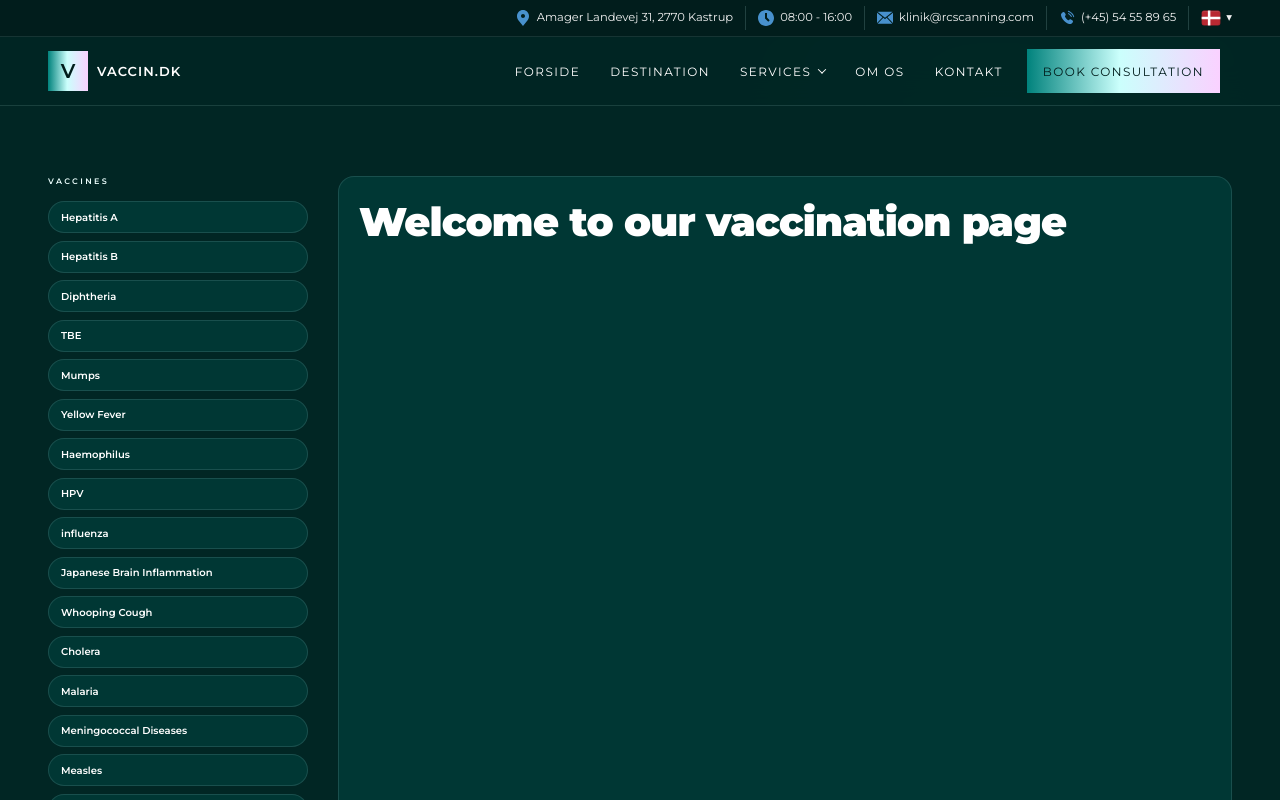
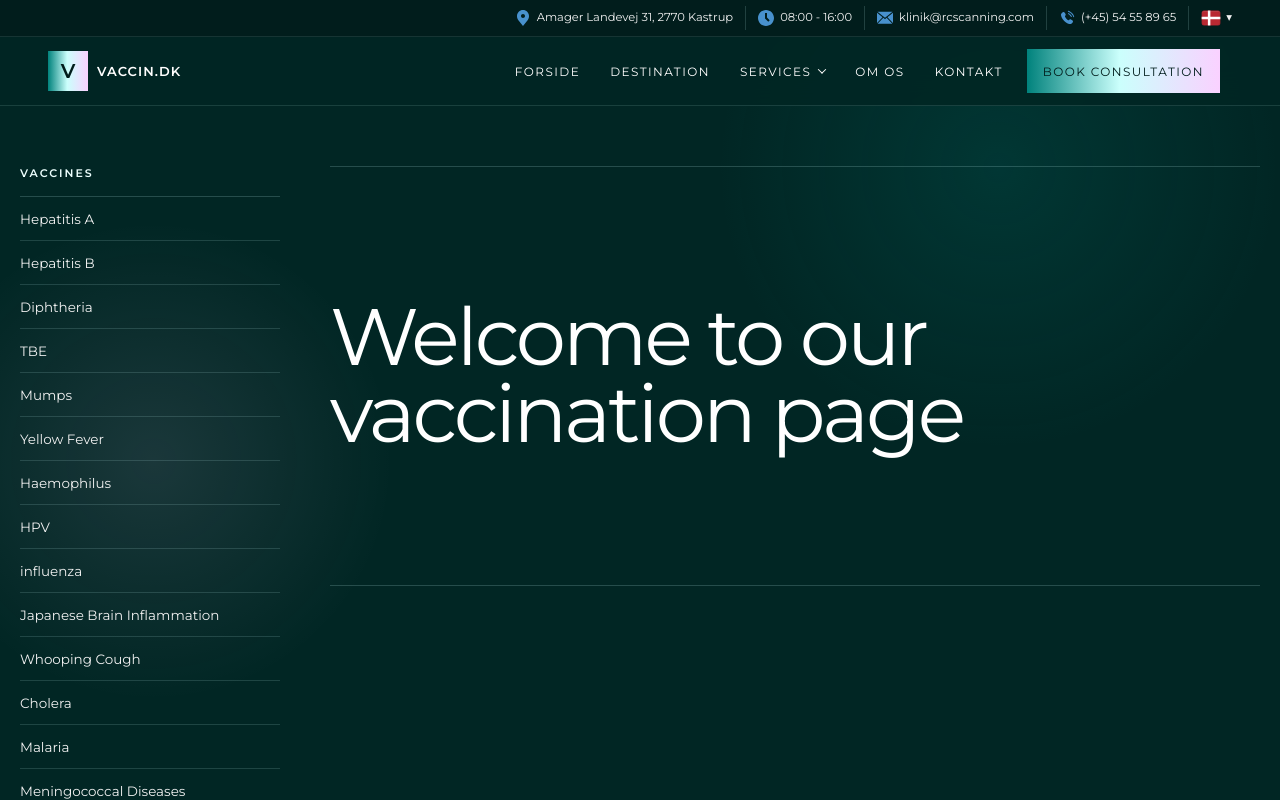
Before and after one commit to VadimTofan/vaccin.dk, a Next.js app in the folder frontend/: page /vaccines in a window 1280 px wide. Shown: the top 800 px of the page. Built offline with nearby package versions, Linux system fonts and the light colour scheme.

Commit message:
style(vaccines): refine vaccine information workspace

```diff
--- a/frontend/app/(pages)/vaccines/page.module.scss
+++ b/frontend/app/(pages)/vaccines/page.module.scss
@@ -1,45 +1,41 @@
 // clinic-surface
 // refero-clinical-blueprint
-// refero-auros
+// sitewide-editorial-retouch
 @use '@/styles/colors' as *;
-@use '@/styles/mixins';
+@use '@/styles/mixins' as mixins;
 
 .vaccines {
   display: grid;
-  gap: 2.5rem;
-  width: min(100%, var(--clinic-page-max));
+  width: min(100% - 4rem, var(--clinic-page-max));
   margin: 0 auto;
-  padding: 5rem var(--clinic-page-gutter) 7rem;
+  padding: 6rem 0 9rem;
+  gap: 4rem;
   color: $text-ink;
-  background: $surface-cream;
 
   @include mixins.small-tablet {
-    grid-template-columns: minmax(18rem, 26rem) 1fr;
-    padding: 7rem var(--clinic-page-gutter) 9rem;
-    gap: 3rem;
+    grid-template-columns: minmax(18rem, 26rem) minmax(0, 1fr);
+    gap: 5rem;
   }
 
   &__sidebar {
     display: grid;
-    gap: 1.5rem;
-    position: relative;
+    align-content: start;
+    gap: 1.6rem;
   }
 
-  &__eyebrow {
-    margin: 0;
-    font-size: 0.8rem;
+  &__eyebrow,
+  &__kicker {
+    font-size: 1.1rem;
     font-weight: 600;
-    letter-spacing: 0.3em;
+    letter-spacing: 0.18em;
     text-transform: uppercase;
     color: $accent-sea;
   }
 
   &__list {
     display: grid;
-    margin: 0;
-    padding: 0;
     list-style: none;
-    gap: 0.75rem;
+    border-top: 0.1rem solid rgb(203 255 252 / 18%);
   }
 
   &__list_item {
@@ -48,164 +44,140 @@
 
   &__button {
     width: 100%;
-    padding: 0.85rem 1.2rem;
-    font-size: 1rem;
-    font-weight: 600;
+    min-height: 4.4rem;
+    padding: 1.2rem 0;
+    font-size: 1.35rem;
+    font-weight: 500;
     text-align: left;
-    color: $text-ink;
-    background: $surface-card;
-    border: 0.1rem solid rgb(203 255 252 / 12%);
-    border-radius: var(--refero-card-radius);
-    cursor: pointer;
+    color: $text-light;
+    background: transparent;
+    border: 0;
+    border-bottom: 0.1rem solid rgb(203 255 252 / 14%);
+    border-radius: 0;
     transition:
-      transform 0.2s ease,
-      box-shadow 0.2s ease,
-      background-color 0.2s ease,
-      border-color 0.2s ease;
+      padding 0.18s ease,
+      color 0.18s ease;
+
+    &[data-active='true'] {
+      padding-left: 1.2rem;
+      color: $text-ink;
+      border-left: 0.2rem solid $refero-phosphor;
+    }
+
+    &:hover,
+    &:focus-visible {
+      padding-left: 1.2rem;
+      color: $accent-sea;
+    }
   }
 
-  &__button[data-active='true'] {
-    border-color: $accent-sea;
-    background: rgb(203 255 252 / 12%);
-    box-shadow: none;
-    transform: translateY(-0.1rem);
-  }
-
-  &__button:hover,
-  &__button:focus-visible {
-    transform: translateY(-0.1rem);
-    box-shadow: none;
-  }
-
-  &__content {
+  &__content,
+  &__details {
     display: grid;
-    gap: 2.5rem;
+    align-content: start;
+    gap: 0;
   }
 
   &__welcome {
     display: grid;
-    padding: 2rem;
-    background: $surface-card;
-    border: 0.1rem solid var(--clinic-surface-border);
-    border-radius: var(--refero-card-radius);
-    box-shadow: none;
-    gap: 1rem;
+    align-content: center;
+    min-height: 42rem;
+    gap: 1.6rem;
+    border-top: 0.1rem solid rgb(203 255 252 / 18%);
+    border-bottom: 0.1rem solid rgb(203 255 252 / 18%);
   }
 
-  &__title {
-    margin: 0;
-    font-size: clamp(2.6rem, 4vw, 4rem);
-    letter-spacing: -0.02em;
-  }
-
-  &__details {
-    display: grid;
-    gap: 2rem;
+  &__title,
+  &__heading {
+    max-width: 82rem;
+    font-size: clamp(4.4rem, 7vw, 8rem);
+    font-weight: 500;
+    line-height: 0.96;
+    letter-spacing: -0.04em;
+    color: $text-ink;
   }
 
   &__information {
     display: grid;
-    align-items: start;
-    padding: 2rem;
-    background: $surface-card;
-    border: 0.1rem solid var(--clinic-surface-border);
-    border-radius: var(--refero-card-radius);
-    box-shadow: none;
-    gap: 2rem;
-    grid-template-columns: 1fr;
+    padding: 3.2rem 0;
+    gap: 3rem;
+    border-top: 0.1rem solid rgb(203 255 252 / 18%);
 
-    @include mixins.small-tablet {
-      grid-template-columns: minmax(0, 1.2fr) minmax(0, 1fr);
-      align-items: center;
+    @include mixins.tablet {
+      grid-template-columns: minmax(0, 1.1fr) minmax(30rem, 0.9fr);
+      align-items: end;
     }
   }
 
   &__headline {
     display: grid;
-    gap: 0.6rem;
-  }
-
-  &__kicker {
-    margin: 0;
-    font-size: 0.9rem;
-    letter-spacing: 0.2em;
-    text-transform: uppercase;
-    color: $text-muted;
-  }
-
-  &__heading {
-    margin: 0;
-    font-size: clamp(2.4rem, 3.5vw, 3.6rem);
+    gap: 1rem;
   }
 
   &__table {
     width: 100%;
-    background: $surface-card;
-    border-radius: var(--refero-card-radius);
-    box-shadow: inset 0 0 0 0.1rem rgb(203 255 252 / 12%);
-    overflow: hidden;
+    color: $text-ink;
+    background: transparent;
+    border-top: 0.1rem solid rgb(203 255 252 / 18%);
+    border-bottom: 0.1rem solid rgb(203 255 252 / 18%);
     border-collapse: collapse;
-  }
-
-  &__table_head {
-    background: rgb(203 255 252 / 12%);
-  }
-
-  &__table_body {
-    background: $surface-card;
   }
 
   &__thead,
   &__tbody {
-    padding: 1rem;
-    font-size: 1rem;
-    font-weight: 600;
-    text-align: center;
-    border-bottom: 0.1rem solid rgb(203 255 252 / 12%);
+    padding: 1.2rem 0.8rem;
+    font-size: 1.25rem;
+    text-align: left;
+    border-bottom: 0.1rem solid rgb(203 255 252 / 14%);
+  }
+
+  &__thead {
+    color: $text-ink;
   }
 
   &__tbody {
-    font-weight: 500;
-    color: $text-muted;
+    color: $text-light;
   }
 
   &__info {
-    padding: 1rem;
-    font-size: 1.1rem;
+    padding: 1.2rem 0;
+    font-size: 1.2rem;
     font-weight: 600;
     text-align: left;
-    color: $text-ink;
+    color: $accent-sea;
   }
 
   &__callout {
-    margin: 0;
-    padding: 1.2rem 1.6rem;
-    font-weight: 600;
+    padding: 2rem 0 2rem 1.6rem;
+    font-size: 1.45rem;
+    line-height: 1.6;
     color: $text-ink;
-    background: rgb(203 255 252 / 12%);
-    border-radius: var(--refero-card-radius);
+    border-left: 0.1rem solid $refero-phosphor;
   }
 
   &__section {
     display: grid;
-    padding: 1.6rem 2rem;
-    background: $surface-card;
-    border: 0.1rem solid var(--clinic-surface-border);
-    border-radius: var(--refero-card-radius);
-    box-shadow: none;
-    gap: 0.8rem;
+    grid-template-columns: 1fr;
+    padding: 3.2rem 0;
+    gap: 1.6rem;
+    border-top: 0.1rem solid rgb(203 255 252 / 18%);
+
+    @include mixins.tablet {
+      grid-template-columns: minmax(18rem, 0.45fr) minmax(0, 1fr);
+      gap: 4rem;
+    }
   }
 
   &__subheading {
-    margin: 0;
-    font-size: 1.6rem;
+    font-size: 1.8rem;
+    font-weight: 500;
     color: $text-ink;
   }
 
   &__text {
-    margin: 0;
-    font-size: 1.45rem;
+    max-width: 72rem;
+    font-size: 1.55rem;
     line-height: 1.7;
-    color: $text-muted;
+    color: $text-light;
   }
 }
```
